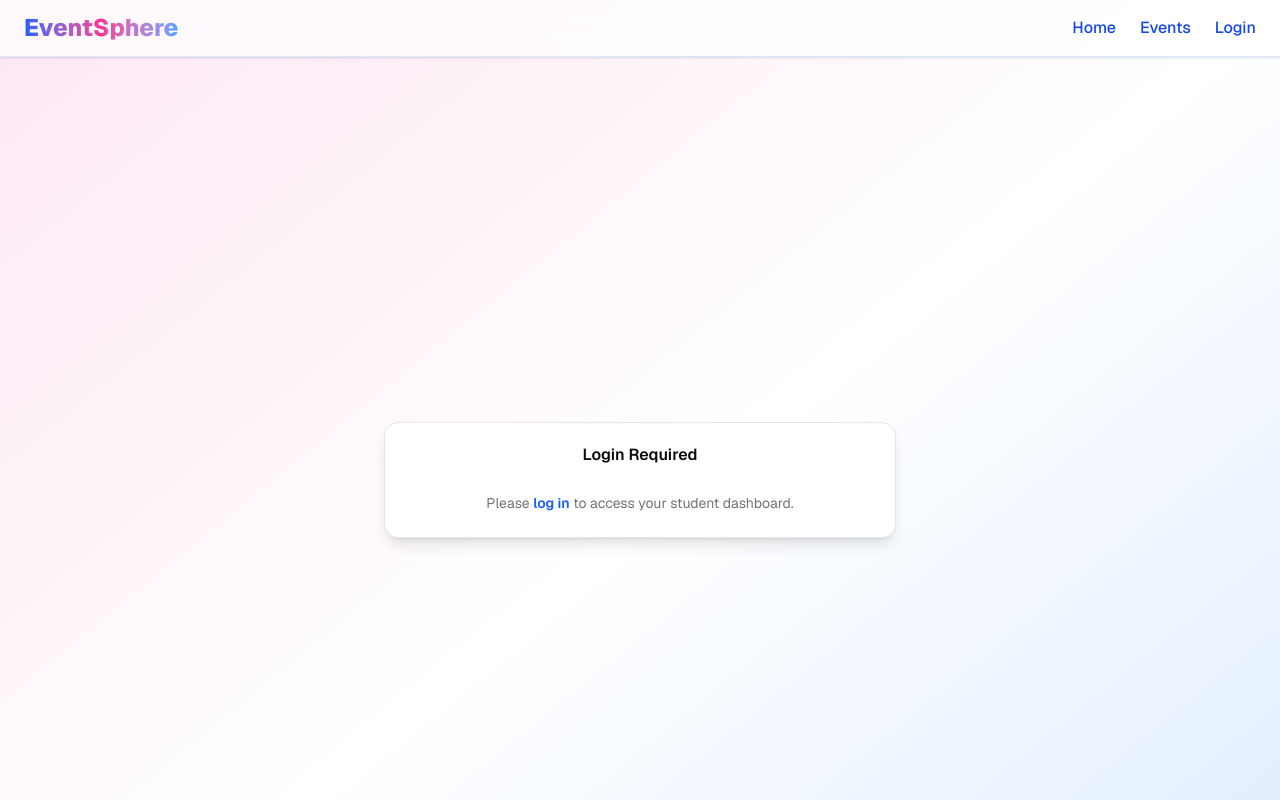
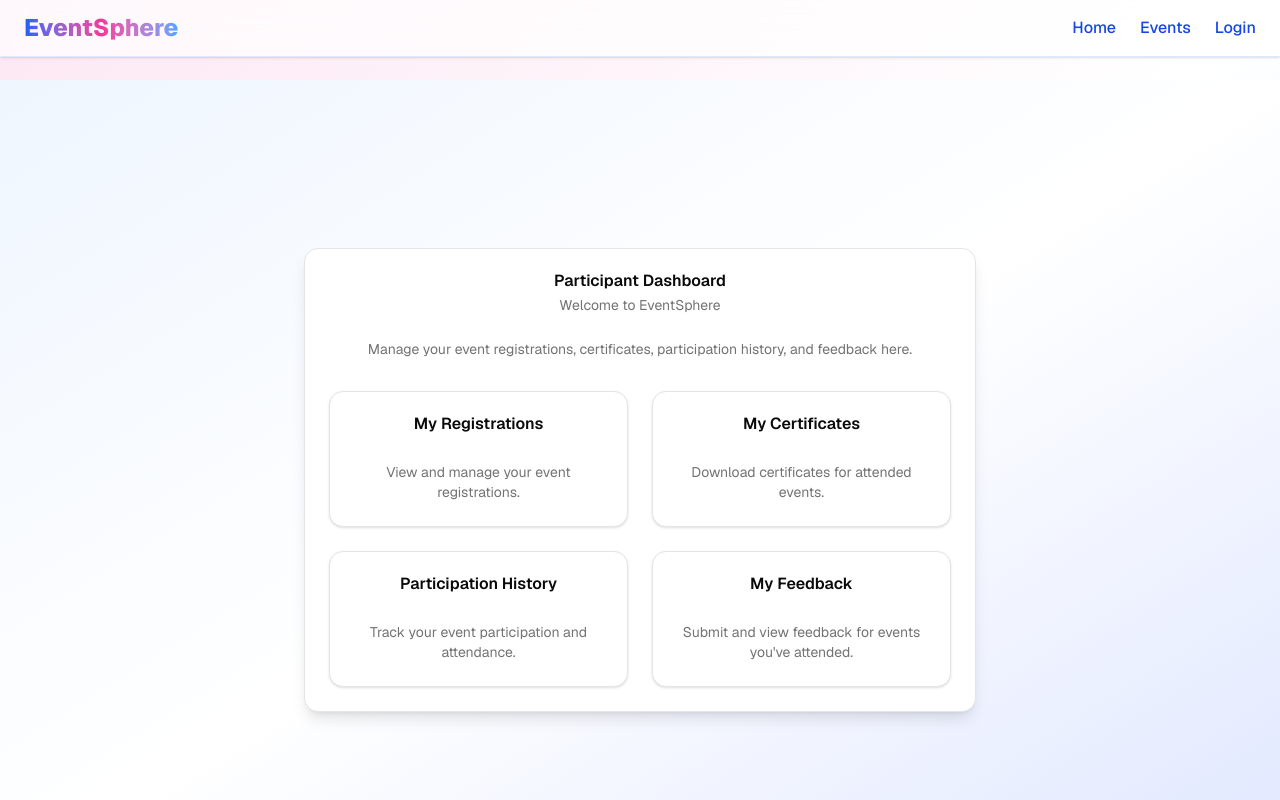
Before and after one commit to Sinethembapresh/eventsphere, a Next.js app: page /dashboard in a window 1280 px wide. Shown: the top 800 px of the page. Built offline with nearby package versions, Linux system fonts and the light colour scheme; no server answers.

Commit message:
Update page.tsx

```diff
--- a/app/dashboard/page.tsx
+++ b/app/dashboard/page.tsx
@@ -1,75 +1,16 @@
 "use client"
 
 import { Card, CardContent, CardHeader, CardTitle, CardDescription } from "@/components/ui/card"
-import { useEffect, useState } from "react"
 import Link from "next/link"
 
-export default function StudentDashboard() {
-  const [user, setUser] = useState<any>(null)
-  const [loading, setLoading] = useState(true)
-
-  useEffect(() => {
-    async function fetchUser() {
-      setLoading(true)
-      try {
-        const response = await fetch("/api/auth/me")
-        if (response.ok) {
-          const data = await response.json()
-          setUser(data.user)
-        }
-      } catch {
-        setUser(null)
-      } finally {
-        setLoading(false)
-      }
-    }
-    fetchUser()
-  }, [])
-
-  if (loading) {
-    return <div className="min-h-screen flex items-center justify-center text-blue-600 text-lg">Loading dashboard...</div>
-  }
-
-  if (!user) {
-    return (
-      <div className="min-h-screen flex items-center justify-center">
-        <Card className="max-w-lg w-full text-center shadow-lg">
-          <CardHeader>
-            <CardTitle>Login Required</CardTitle>
-          </CardHeader>
-          <CardContent>
-            <CardDescription>
-              Please <Link href="/auth/login" className="text-blue-600 font-semibold hover:underline">log in</Link> to access your student dashboard.
-            </CardDescription>
-          </CardContent>
-        </Card>
-      </div>
-    )
-  }
-
-  if (user.role !== "participant") {
-    return (
-      <div className="min-h-screen flex items-center justify-center">
-        <Card className="max-w-lg w-full text-center shadow-lg">
-          <CardHeader>
-            <CardTitle>Access Denied</CardTitle>
-          </CardHeader>
-          <CardContent>
-            <CardDescription>
-              Only students can access this dashboard.
-            </CardDescription>
-          </CardContent>
-        </Card>
-      </div>
-    )
-  }
+export default function ParticipantDashboard() {
 
   return (
     <div className="min-h-screen bg-gradient-to-br from-blue-50 via-white to-indigo-100 flex items-center justify-center">
       <Card className="max-w-2xl w-full text-center shadow-lg">
         <CardHeader>
-          <CardTitle>Student Dashboard</CardTitle>
-          <CardDescription>Welcome, {user.name}</CardDescription>
+          <CardTitle>Participant Dashboard</CardTitle>
+          <CardDescription>Welcome to EventSphere</CardDescription>
         </CardHeader>
         <CardContent>
           <CardDescription>
```
